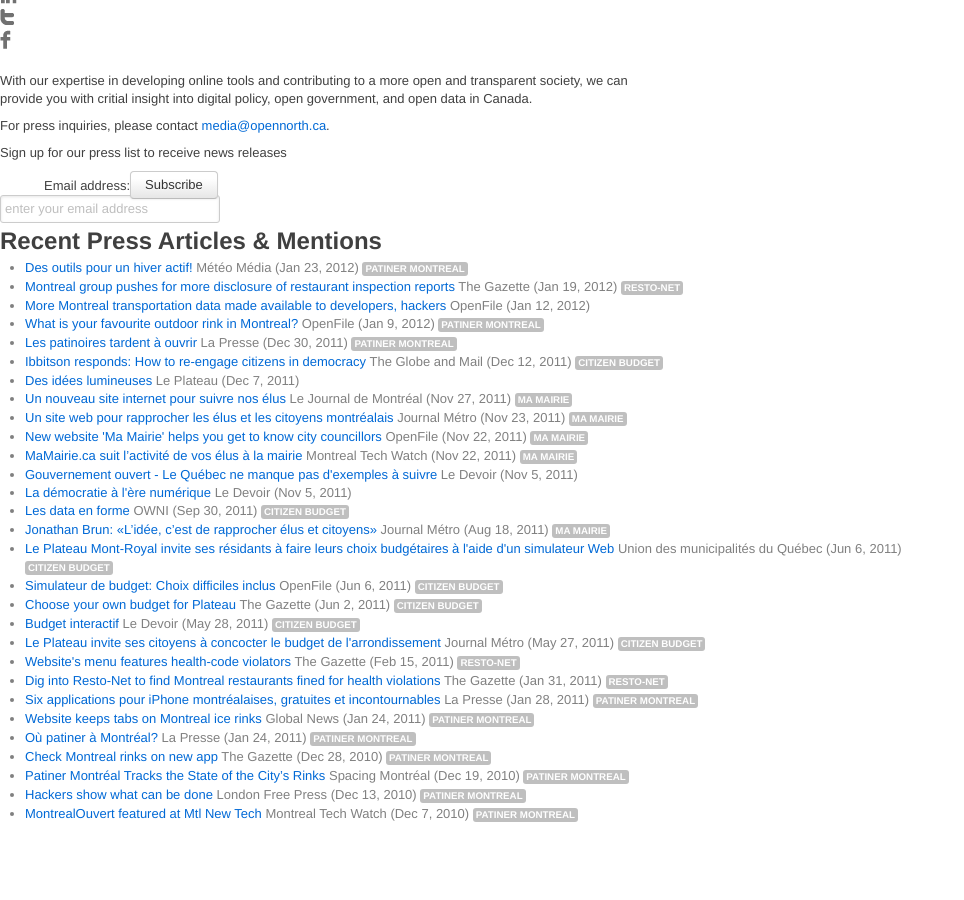
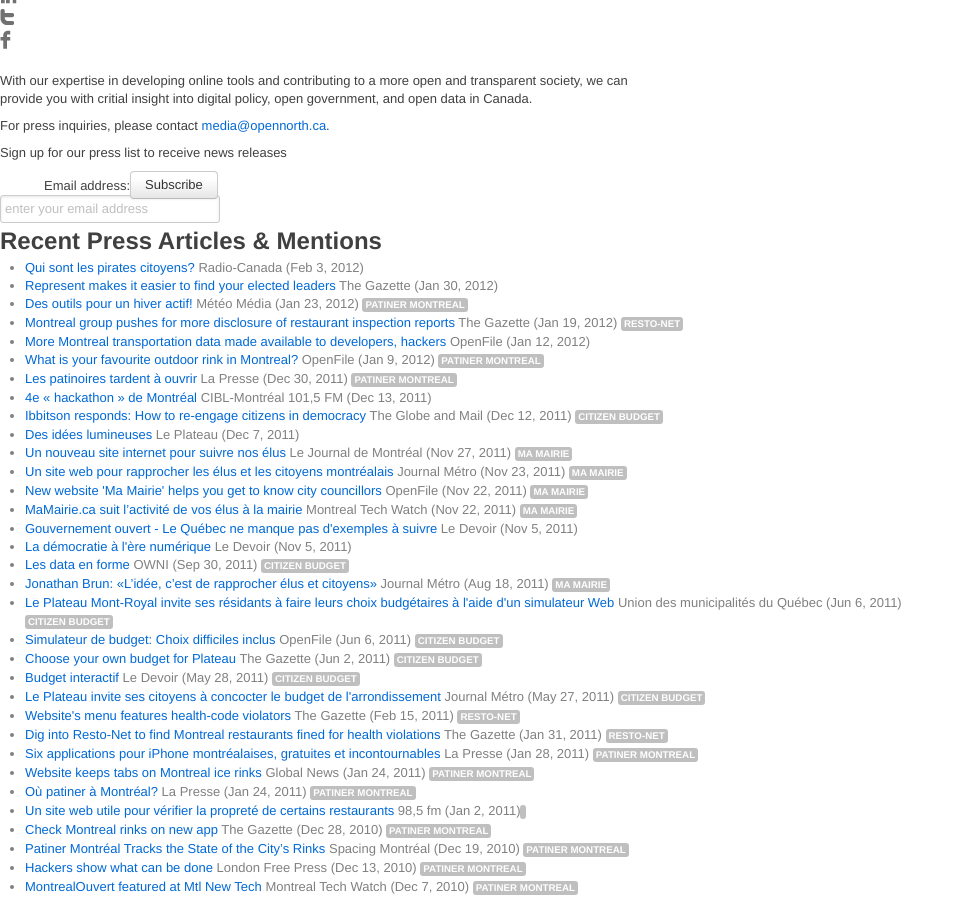
Before and after one commit to opennorth/wiki, a Jekyll site: the page built from en/press.html, in a window 1280 px wide and 900 px high, scrolled down 256 px. Shown: the whole window, without its empty margins (0-964 px from the left). Built offline with Jekyll 4.4.1, drawn with Linux system fonts in a browser that asks for light colours; Markdown is read by kramdown in place of the engine named in the settings.

Commit message:
update press

```diff
--- a/en/press.html
+++ b/en/press.html
@@ -25,12 +25,15 @@
           <h2>Recent Press Articles &amp; Mentions</h2>
 
           <ul>
+            <li><a href="http://www.radio-canada.ca/emissions/lapres-midi_porte_conseil/2011-2012/chronique.asp?idChronique=199456">Qui sont les pirates citoyens?</a> Radio-Canada (Feb 3, 2012)</a></li>
+            <li><a href="http://blogs.montrealgazette.com/2012/01/30/represent-makes-it-easier-to-find-your-elected-leaders/">Represent makes it easier to find your elected leaders</a> The Gazette (Jan 30, 2012)</a></li>
             <li><a href="http://www.meteomedia.com/news/storm_watch_stories3&stormfile=des_outils_pour_un_hiver_act_190112">Des outils pour un hiver actif!</a> Météo Média (Jan 23, 2012) <span class="label patinermontreal">Patiner Montreal</a></li>
             <li><a href="http://www.montrealgazette.com/news/Montreal+group+pushes+more+disclosure+restaurant+inspection+reports/6015739/story.html">Montreal group pushes for more disclosure of restaurant inspection reports</a> The Gazette (Jan 19, 2012) <span class="label restonet">Resto-Net</a></li>
             <li><a href="http://montreal.openfile.ca/blog/curator-blog/curated-news/2011/more-montreal-transportation-data-made-available-developers-hack">More Montreal transportation data made available to developers, hackers</a> OpenFile (Jan 12, 2012)</li>
             <li><a href="http://montreal.openfile.ca/blog/curator-blog/curated-news/2012/what-your-favourite-outdoor-rink-montreal">What is your favourite outdoor rink in Montreal?</a> OpenFile (Jan 9, 2012) <span class="label patinermontreal">Patiner Montreal</a></li>
 {% comment %}<li><a href="http://www.montrealgazette.com/Open+data+gains+momentum+2011/5932631/story.html">Commentary: Where will open-data momentum take it in 2012?</a> The Gazette (Dec 31, 2011)</li>{% endcomment %}
             <li><a href="http://www.cyberpresse.ca/actualites/regional/montreal/201112/30/01-4481751-les-patinoires-tardent-a-ouvrir.php">Les patinoires tardent à ouvrir</a> La Presse (Dec 30, 2011) <span class="label patinermontreal">Patiner Montreal</a></li>
+            <li><a href="http://www.cibl1015.com/nouvelles/-/pub/9HcT/content/1135123-4e-hackathon-de-montreal">4e « hackathon » de Montréal</a> CIBL-Montréal 101,5 FM (Dec 13, 2011)</li>
             <li><a href="http://www.theglobeandmail.com/news/politics/john-ibbitson/ibbitson-responds-how-to-re-engage-citizens-in-democracy/article2268369/">Ibbitson responds: How to re-engage citizens in democracy</a> The Globe and Mail (Dec 12, 2011) <span class="label citizenbudget">Citizen Budget</a></li>
             <li><a href="http://www.leplateau.com/Actualit%C3%A9s/Vos%20nouvelles/2011-12-07/article-2827680/Des-idees-lumineuses/1">Des idées lumineuses</a> Le Plateau (Dec 7, 2011)</li>
             <li><a href="http://lejournaldemontreal.canoe.ca/journaldemontreal/actualites/regional/politiquemunicipale/archives/2011/11/20111127-215228.html">Un nouveau site internet pour suivre nos élus</a> Le Journal de Montréal (Nov 27, 2011) <span class="label mamairie">Ma Mairie</a></li>
@@ -54,11 +57,12 @@
             <li><a href="http://technaute.cyberpresse.ca/nouvelles/mobilite/201101/28/01-4364704-six-applications-pour-iphone-montrealaises-gratuites-et-incontournables.php">Six applications pour iPhone montréalaises, gratuites et incontournables</a> La Presse (Jan 28, 2011) <span class="label patinermontreal">Patiner Montreal</a></li>
             <li><a href="http://www.globalnews.ca/website+keeps+tabs+on+montreal+ice+rinks/93871/story.html">Website keeps tabs on Montreal ice rinks</a> Global News (Jan 24, 2011) <span class="label patinermontreal">Patiner Montreal</a></li>
             <li><a href="http://blogues.cyberpresse.ca/trotter/2011/01/24/un-nouveau-site-pour-connaitre-letat-des-patinoires-a-mtl/">Où patiner à Montréal?</a> La Presse (Jan 24, 2011) <span class="label patinermontreal">Patiner Montreal</a></li>
+            <li><a href="http://www.985fm.ca/audioplayer.php?mp3=90429">Un site web utile pour vérifier la propreté de certains restaurants</a> 98,5 fm (Jan 2, 2011) <span class="label restonet"></li>
             <li><a href="http://blogs.montrealgazette.com/2010/12/28/check-montreal-rinks-on-new-app/">Check Montreal rinks on new app</a> The Gazette (Dec 28, 2010) <span class="label patinermontreal">Patiner Montreal</a></li>
             <li><a href="http://spacingmontreal.ca/2010/12/19/patiner-montreal-tracks-the-state-of-the-citys-rinks/">Patiner Montréal Tracks the State of the City’s Rinks</a> Spacing Montréal (Dec 19, 2010) <span class="label patinermontreal">Patiner Montreal</a></li>
             <li><a href="http://www.lfpress.com/news/columnists/kate_dubinski/2010/12/13/16538241.html">Hackers show what can be done</a> London Free Press (Dec 13, 2010) <span class="label patinermontreal">Patiner Montreal</a></li>
             <li><a href="http://montrealtechwatch.com/2010/12/07/trainingmobs-and-montrealouvert-featured-at-mtl-new-tech/">MontrealOuvert featured at Mtl New Tech</a> Montreal Tech Watch (Dec 7, 2010) <span class="label patinermontreal">Patiner Montreal</a></li>
-            {% comment %}<li><a href="http://montrealtechwatch.com/2010/12/06/hackers-making-great-strides-for-open-montreal-data/">Hackers making great strides for open Montreal Data</a> Montreal Tech Watch (Dec 6, 2010)</li>{% endcomment %}
+{% comment %}<li><a href="http://montrealtechwatch.com/2010/12/06/hackers-making-great-strides-for-open-montreal-data/">Hackers making great strides for open Montreal data</a> Montreal Tech Watch (Dec 6, 2010)</li>{% endcomment %}
           </ul>
         </section>
 
```
Also changed, not shown: other parts of en/press.html (+0 -2 lines), fr/media.html (+10 -6 lines). Lines whose indentation alone changed are shown as unchanged.
